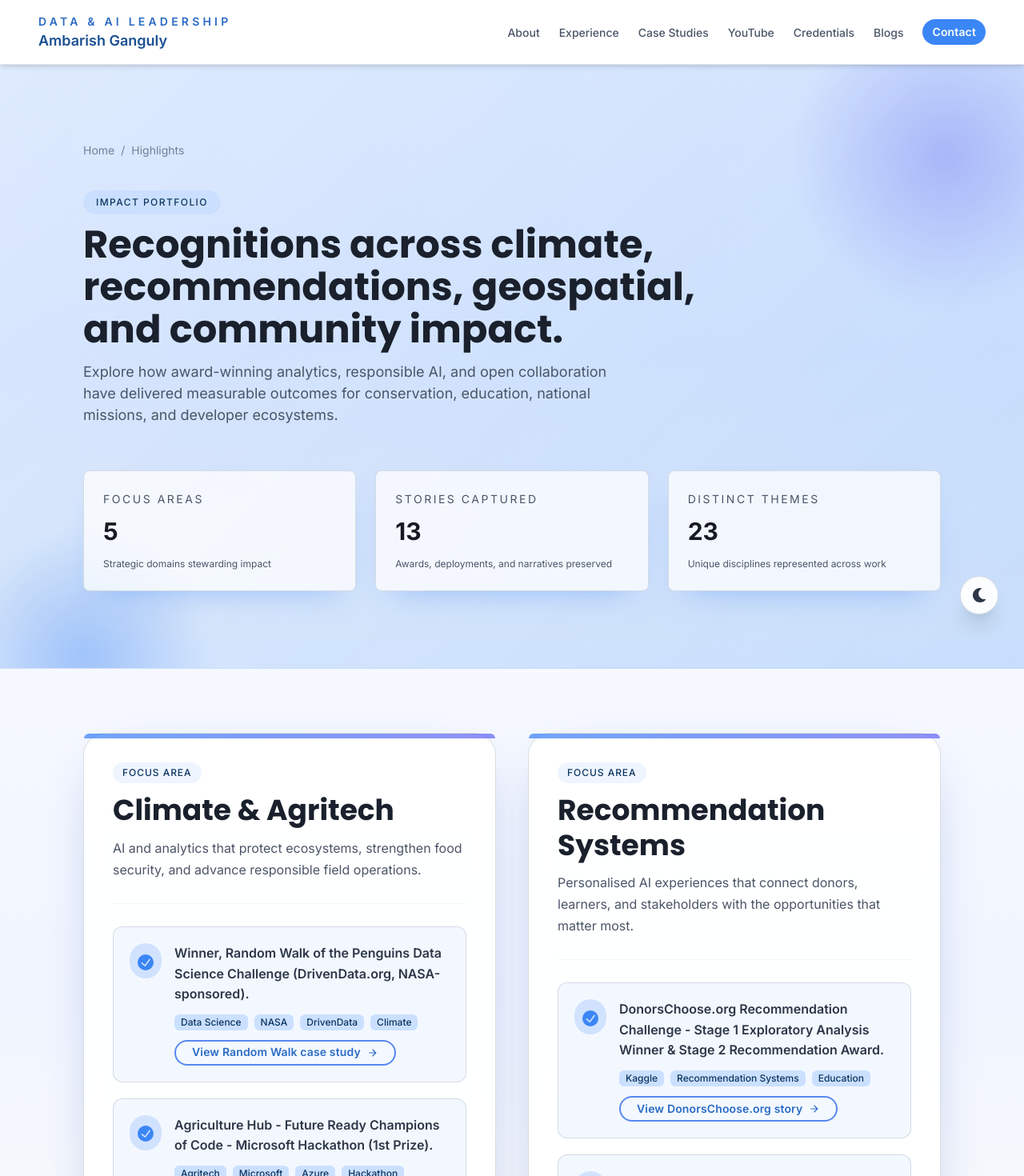
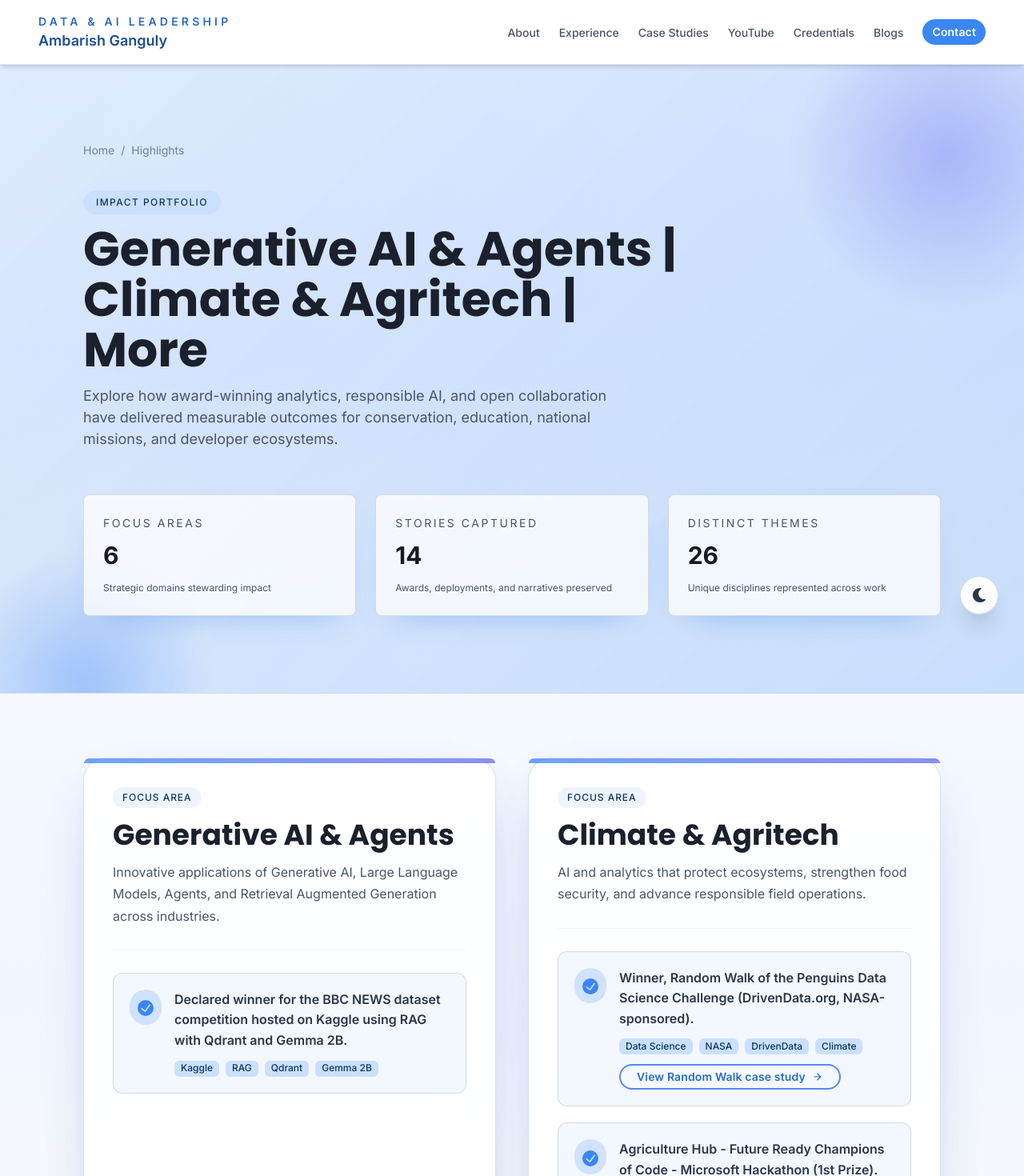
Before and after one commit to ambarishg/AmbarishWEBSITE, a React (Vite) app: page /highlights in a window 1280 px wide. Shown: the top 1470 px of the page at 80% size. Built offline with nearby package versions, Linux system fonts and the light colour scheme.

Commit message:
Changed FOR GEN AI

```diff
--- a/src/data/profile.js
+++ b/src/data/profile.js
@@ -132,6 +132,18 @@ export const experiences = [
 ];
 
 export const achievements = [
+  {
+    category: 'Generative AI & Agents',
+    description:
+      'Innovative applications of Generative AI, Large Language Models, Agents, and Retrieval Augmented Generation across industries.',
+    items: [
+      {
+        description:
+          'Declared winner for the BBC NEWS dataset competition hosted on Kaggle using RAG with Qdrant and Gemma 2B.',
+        tags: ['Kaggle', 'RAG', 'Qdrant', 'Gemma 2B']
+      },
+    ]
+  },
   {
     category: 'Climate & Agritech',
     description:
--- a/src/pages/Highlights.jsx
+++ b/src/pages/Highlights.jsx
@@ -18,6 +18,22 @@ import {
 import { ArrowForwardIcon, CheckCircleIcon } from '@chakra-ui/icons';
 import { Link as RouterLink } from 'react-router-dom';
 import { achievements } from '../data/profile.js';
+
+const normalizeCategory = (category) => (category ? category.trim() : '');
+
+const formatFocusAreasHeadline = (categories) => {
+  const filtered = categories.map(normalizeCategory).filter(Boolean);
+  if (!filtered.length) {
+    return '';
+  }
+  if (filtered.length === 1) {
+    return filtered[0];
+  }
+  if (filtered.length === 2) {
+    return `${filtered[0]} | ${filtered[1]}`;
+  }
+  return `${filtered[0]} | ${filtered[1]} | More`;
+};
 
 const linkForHighlight = (description) => {
   if (description.includes('Random Walk of the Penguins')) {
@@ -126,6 +142,9 @@ const Highlights = () => {
     '0 16px 35px -20px rgba(129,140,248,0.55)'
   );
 
+  const focusAreaSummary = formatFocusAreasHeadline(achievements.map((group) => group.category));
+  const heroHeading = focusAreaSummary || 'Impact highlights.';
+
   const totalHighlights = achievements.reduce((sum, group) => {
     const itemCount = group.items.reduce((count, item) => {
       const description = typeof item === 'string' || item === null ? item : item.description;
@@ -221,8 +240,8 @@ const Highlights = () => {
               >
                 Impact Portfolio
               </Tag>
-              <Heading size={{ base: 'lg', md: '2xl' }} color={headingColor} lineHeight={{ base: 1.2, md: 1.1 }}>
-                Recognitions across climate, recommendations, geospatial, and community impact.
+              <Heading size={{ base: 'xl', md: '3xl' }} color={headingColor} lineHeight={{ base: 1.15, md: 1.05 }}>
+                {heroHeading}
               </Heading>
               <Text color={subtle} fontSize={{ base: 'md', md: 'lg' }} maxW={{ base: 'full', md: '2xl' }}>
                 Explore how award-winning analytics, responsible AI, and open collaboration have delivered measurable
```
Also changed, not shown: blogs/BBC.md (added, +3 -0 lines).
